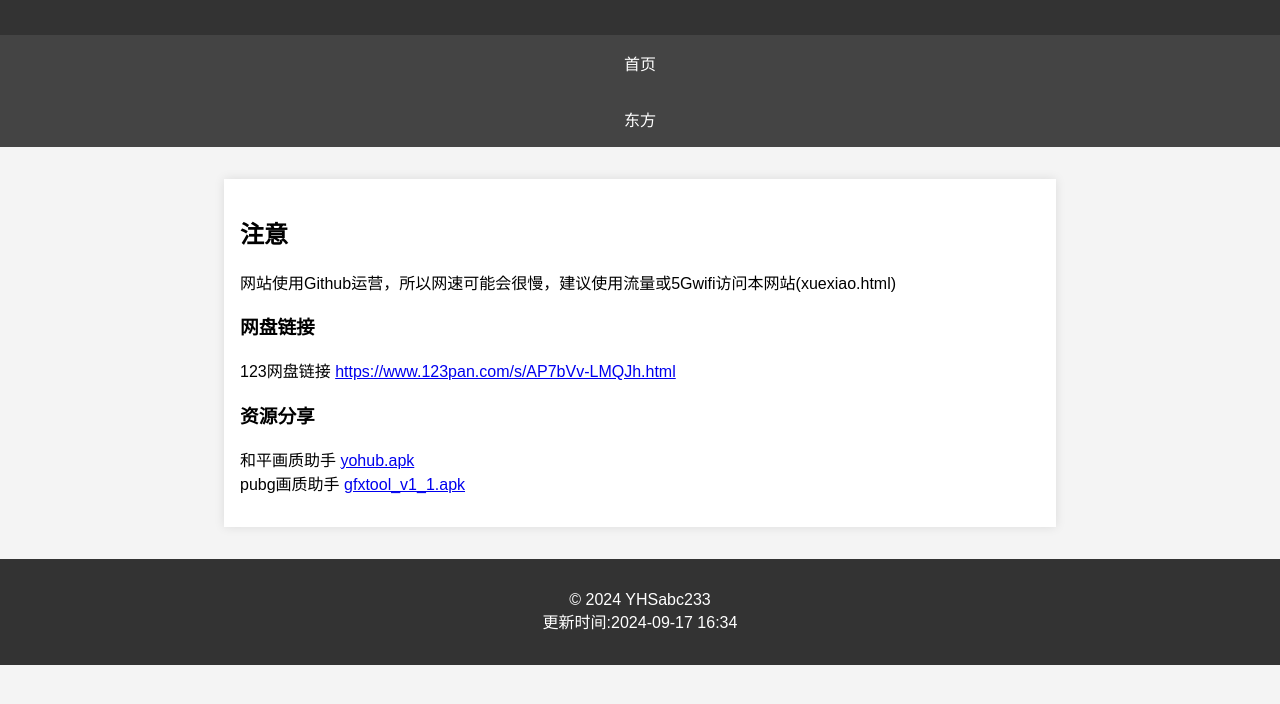
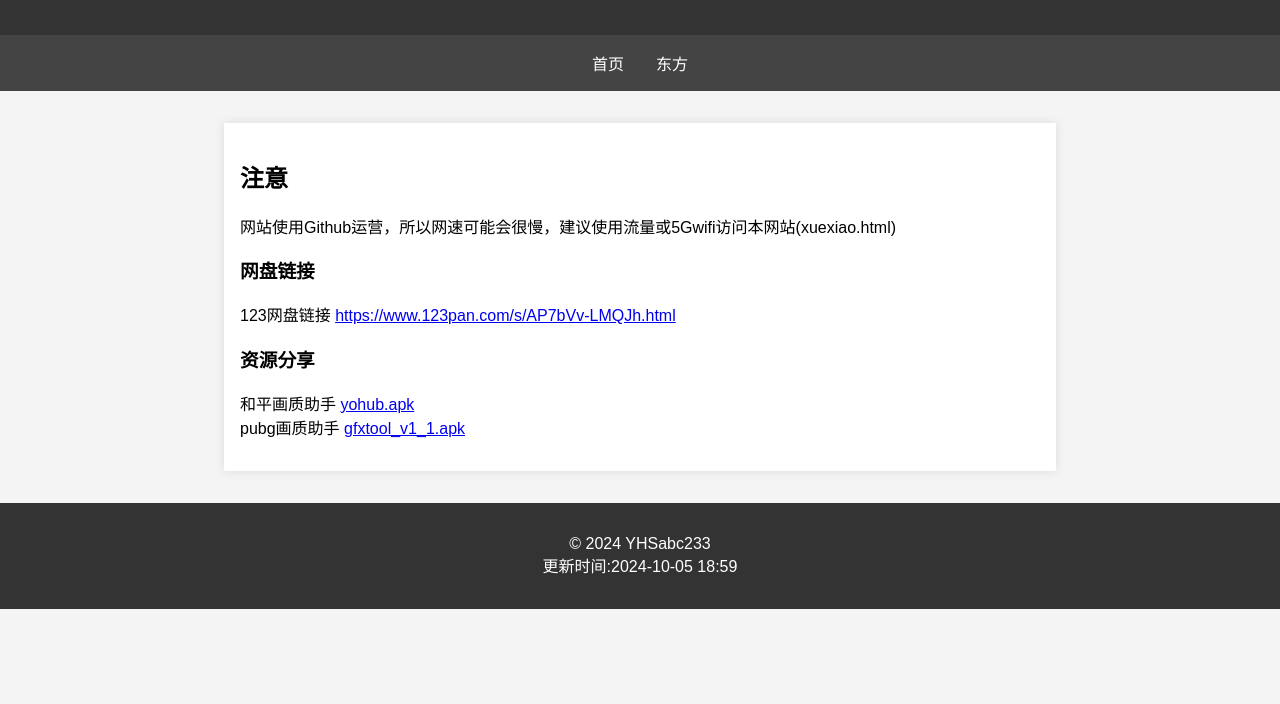
Before and after one commit to YHSabc233/yhsabc233.github.io, a plain HTML site: page index.html in a window 1280 px wide. Shown: the part 86-790 px from the top of the page. Drawn offline with Linux system fonts and the light colour scheme.

Commit message:
更新 index.html

```diff
--- a/index.html
+++ b/index.html
@@ -53,9 +53,6 @@
 
 <nav>
     <a href="#">首页</a>
-</nav>
-
-<nav>
     <a href="xuexiao.html">东方</a>
 </nav>
 <div class="content">
@@ -79,7 +76,7 @@
 
 <footer>
     <p>&copy; 2024 YHSabc233
-        <br>更新时间:2024-09-17 16:34<br>
+        <br>更新时间:2024-10-05 18:59<br>
 </footer>
 
 </body>
```
